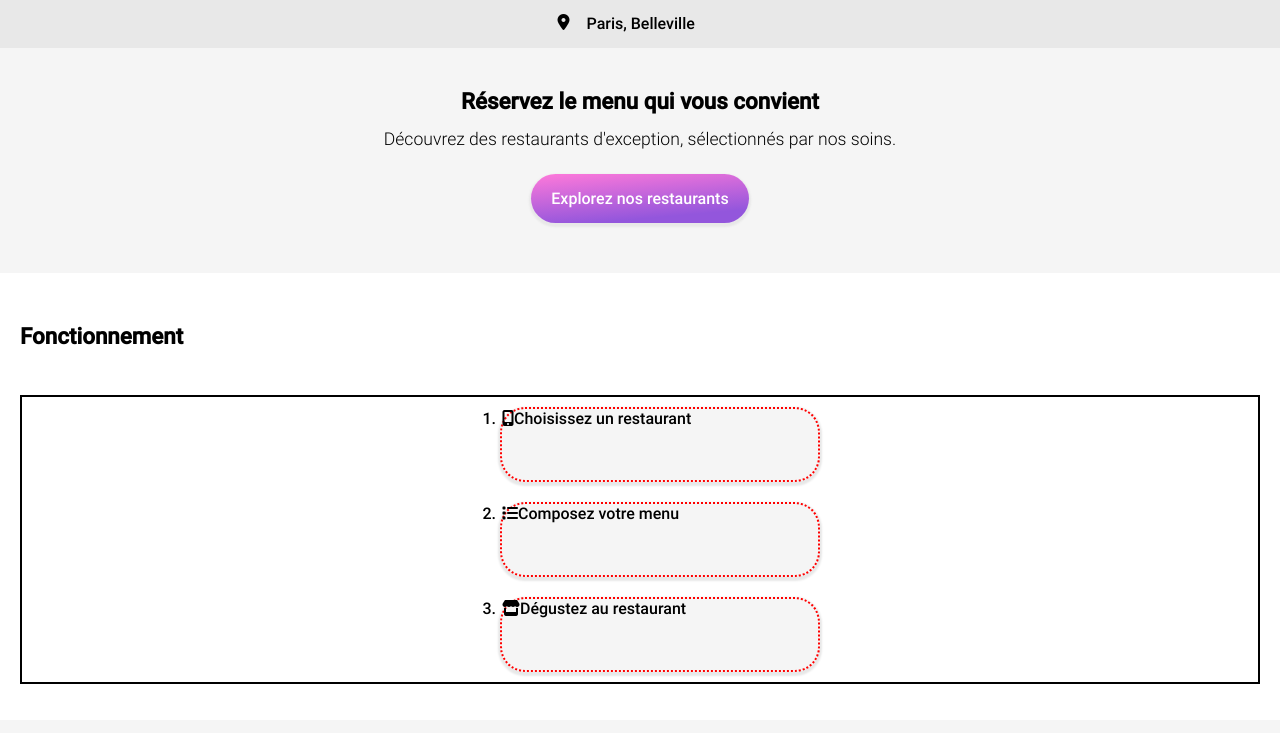
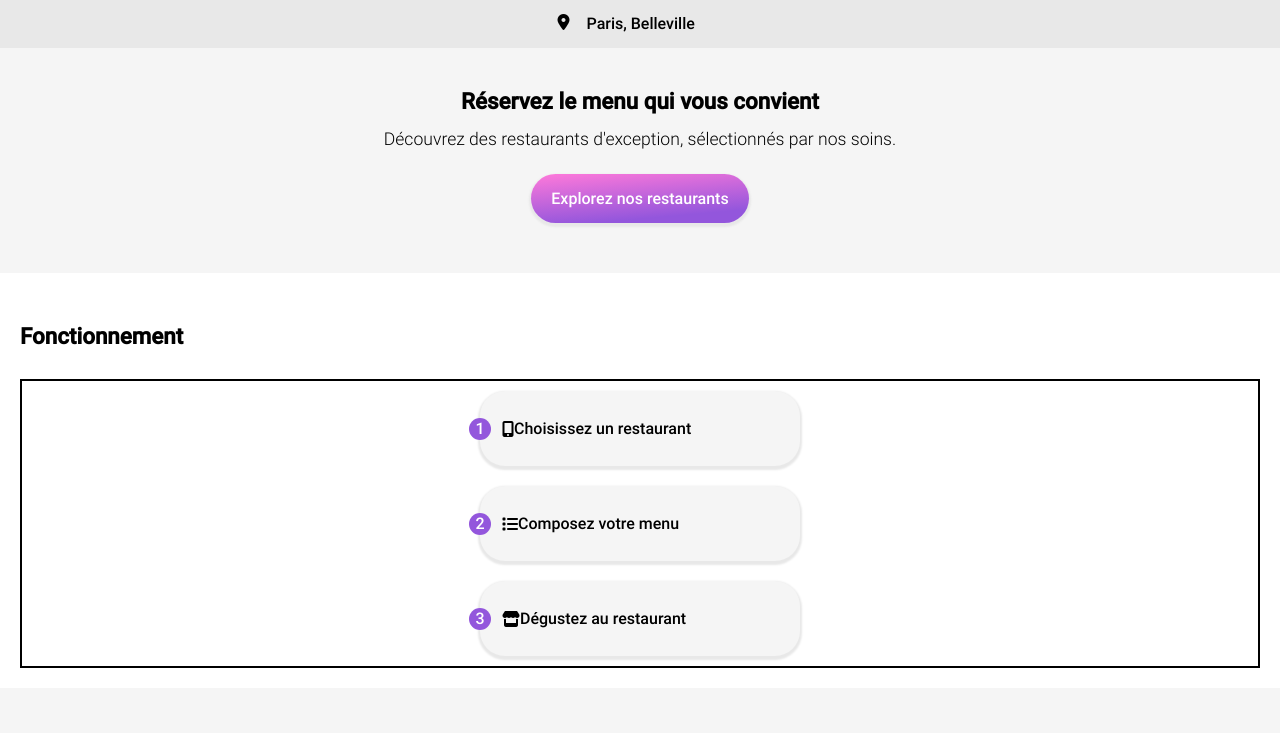
Before and after one commit to raul001a/JulienneRaul_3_300920, a website: page index.html in a window 1280 px wide. Shown: the part 67-800 px from the top of the page. Drawn offline with Linux system fonts and the light colour scheme.

Commit message:
modif liste et ajout I maj à index

```diff
--- a/main.scss
+++ b/main.scss
@@ -45,6 +45,13 @@ body {
     box-sizing:border-box;
     // vérifier que c'est correct
 }
+
+
+// loader à nester + créer une boucle + mettre les bonnes variables + je n'avais pas copié la bonne animation
+
+
+
+
 
 header {
     display: flex;
@@ -159,20 +166,42 @@ header {
         display:flex;
         flex-direction:column;
         align-items:center;
-        border:2px solid black;
+        margin:0;
+        padding:0; // pour pouvoir le centrer.
+        border: 2px solid black;
+        // vu sur internet
+        counter-reset: my-awesome-counter;
+        list-style: none;
 
         & li {
             height: 75px;
             width: 320px;
-            border:2px dotted red;
             cursor: pointer;
-            // display:flex; cela enlève les numéros
-            //align-items:center; ne sert à rien sans le display flex
-
+            display: flex;
+            align-items: center;
+            //vu sur internet
+            counter-increment: my-awesome-counter;
             border-radius: 25px;
             margin: 10px 0;
             background-color: lighten($background-color,96%);
             box-shadow: 0px 2px 2px 2px lighten($background-color, 91%);
+            // attention l'icone est grise et passe en violet quand hover
+
+
+            &::before {
+                //vu sur internet
+                content: counter(my-awesome-counter);
+                color: white;
+                background-color: $primary-color;
+                border-radius: 50%;
+                height: 22px;
+                width: 22px;
+                right: 11px;
+                display: flex;
+                justify-content: center;
+                align-items: center;
+                position: relative;
+            }
 
             &:hover {
                 background-color: lighten($primary-color,35%);
@@ -331,26 +360,23 @@ footer {
         color: white;
         font-family: $text-police-thin;
         font-size: 0.9em;
-        border: 1px yellow solid;
 
         &--bold {
             display: flex;
-            border: 1px green solid;
             font-weight: bold;
 
 
             & :nth-child(2) {
                 /*color: green;*/
                 position: relative;
-                right: -50px;
-                // attention ce n'est pas aligné car le -50px part du bord droit de icon
-                border: 1px purple solid;
+                left: 10px;
             }
 
             & .icon {
                 display: flex;
                 align-items: center;
                 font-size: 0.8em;
+                width:15px; // je mets une taille pour pouvoir positionner plus facilement le texte après
             }
         }
 
```
Also changed, not shown: index.html (+4 -2 lines), ohmyfood-style.css, 1 other file.
